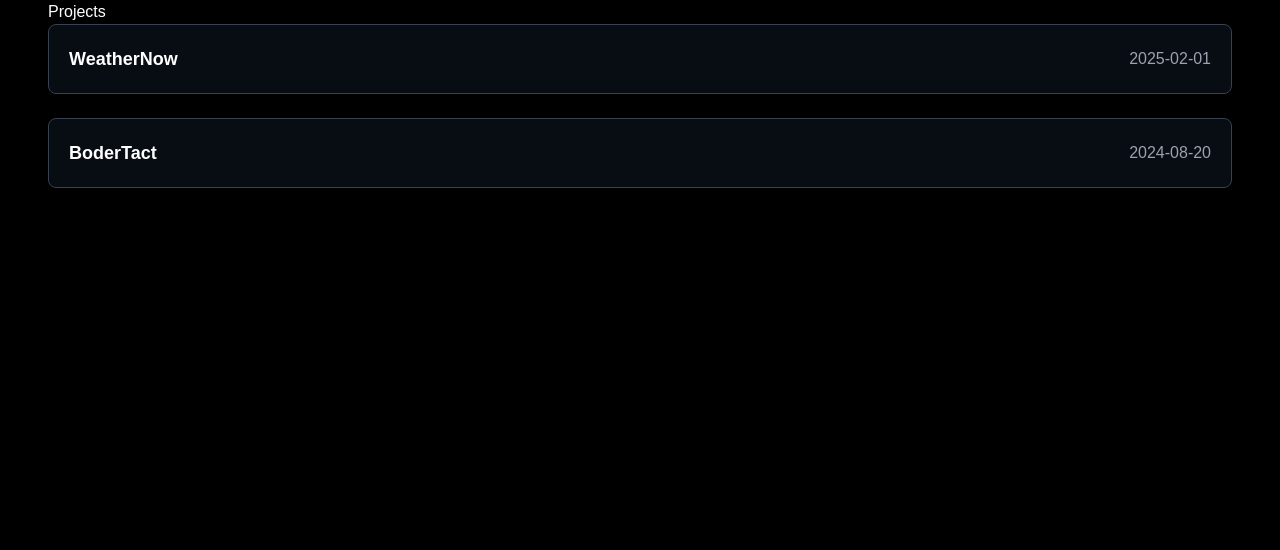
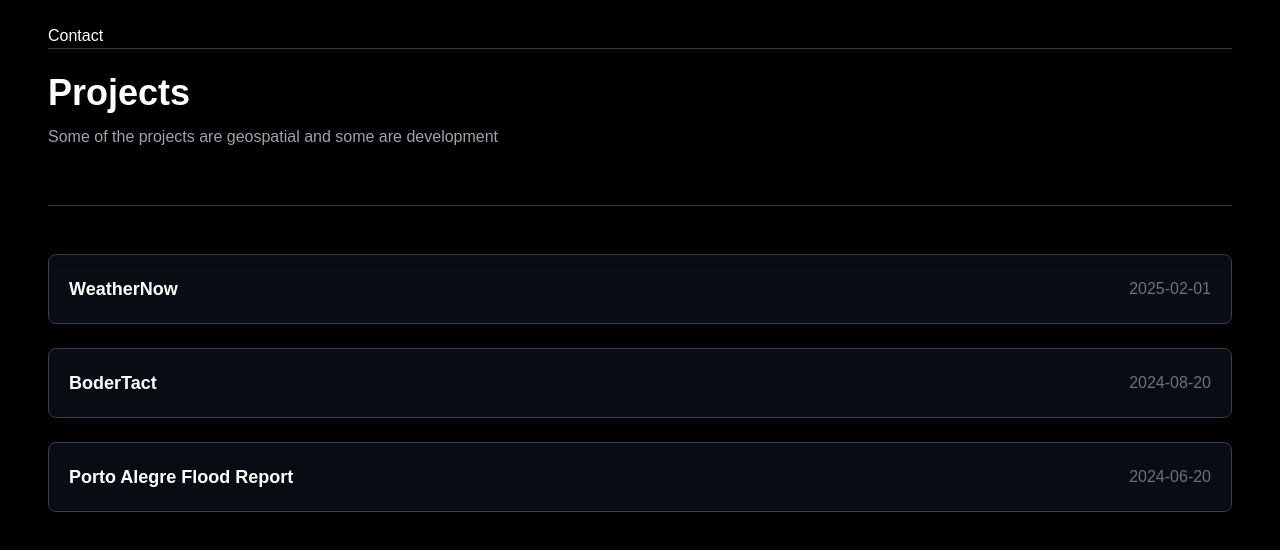
Before and after one commit to kiprutoYG/elkanakipruto, a Next.js app: page /projects in a window 1280 px wide. Shown: the top 550 px of the page. Built offline with nearby package versions, Linux system fonts and the light colour scheme.

Commit message:
Added some projects and finalized on some tweaks to projects

```diff
--- a/app/projects/page.tsx
+++ b/app/projects/page.tsx
@@ -18,6 +18,11 @@ const projects = [
         description: "A modern website to showcase the solutions offered by BoderTact in customs",
         url: "https://bodertact.vercel.app"
     },
+    {title: "Porto Alegre Flood Report",
+        date: "2024-06-20",
+        description: "A website showcasing the detailed report of a flood mapping project done to assess the severity of the damage El Niño caused in Porto Alegre",
+        url: "https://portoalegrereport.vercel.app/"
+    },
 ]
 
 export default function Projects() {
@@ -25,7 +30,14 @@ export default function Projects() {
 
     return (
         <div className="max-w-7xl mx-auto px-6">
-            <h1>Projects</h1>
+            <nav className="py-6">
+                <Link
+                href="/contact">Contact</Link>
+                <hr className="w-full h-px opacity-25"/>
+            </nav>
+            <h1 className="text-lg md:text-4xl font-bold pb-3">Projects</h1>
+            <h2 className="text-gray-400 pb-3 md:pb-14">Some of the projects are geospatial and some are development</h2>
+            <hr className="py-6 shadow-lg border-1 h-px opacity-25"/>
             <div className="space-y-6">
                 {projects.map((project,index) => (
                     <motion.div
@@ -33,12 +45,12 @@ export default function Projects() {
                         className="p-5 border border-gray-700 rounded-lg bg-gray-900/50 cursor-pointer hover:bg-slate-700 transition-all"
                         onClick={() => setisOpenIndex(openIndex === index? null: index)}
                         initial={{ opacity: 0, y: 10 }}
-                        animate={{ opacity: 1, y: 0 }}
+                        animate={{ opacity: 1, y: 0}}
                         whileHover={{ scale: 1.02 }}
                     >
                     <div className="flex justify-between items-center">
                         <h2 className="text-lg font-semibold">{project.title}</h2>
-                        <span className="text-gray-400">{project.date}</span>
+                        <span className="text-gray-500">{project.date}</span>
                     </div>
                     {openIndex === index && (
                         <motion.div
@@ -56,7 +68,7 @@ export default function Projects() {
                         </motion.div>
                     )}
 
-                    </motion.div>))}
+                    </motion.div> ))}
             </div>
         </div>
     )
```
